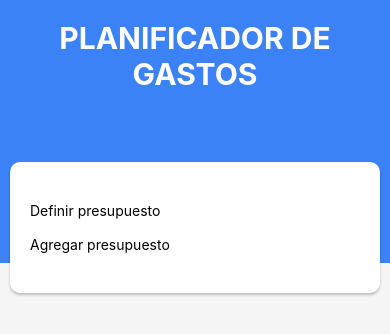
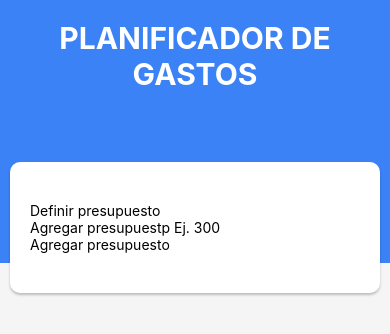
Before and after one commit to isgb/planificador-curso-udemy, a React Native app: screen / in a window 390 px wide. Shown: the top 334 px of the page. Built offline with nearby package versions, Linux system fonts and the light colour scheme.

Commit message:
118. Finalizando los Estilos del Formulario

```diff
--- a/src/components/NuevoPresupuesto.js
+++ b/src/components/NuevoPresupuesto.js
@@ -4,10 +4,12 @@ import { Text, View, TextInput, Pressable, StyleSheet } from 'react-native'
 const NuevoPresupuesto = props => {
     return (
         <View style={styles.contenedor}>
-            <Text>Definir presupuesto</Text>
+            <Text style={styles.label}>Definir presupuesto</Text>
 
             <TextInput
-
+                keyboardType='numeric'
+                placeholder='Agregar presupuestp Ej. 300'
+                style={styles.input}
             />
 
             <Pressable>
```
